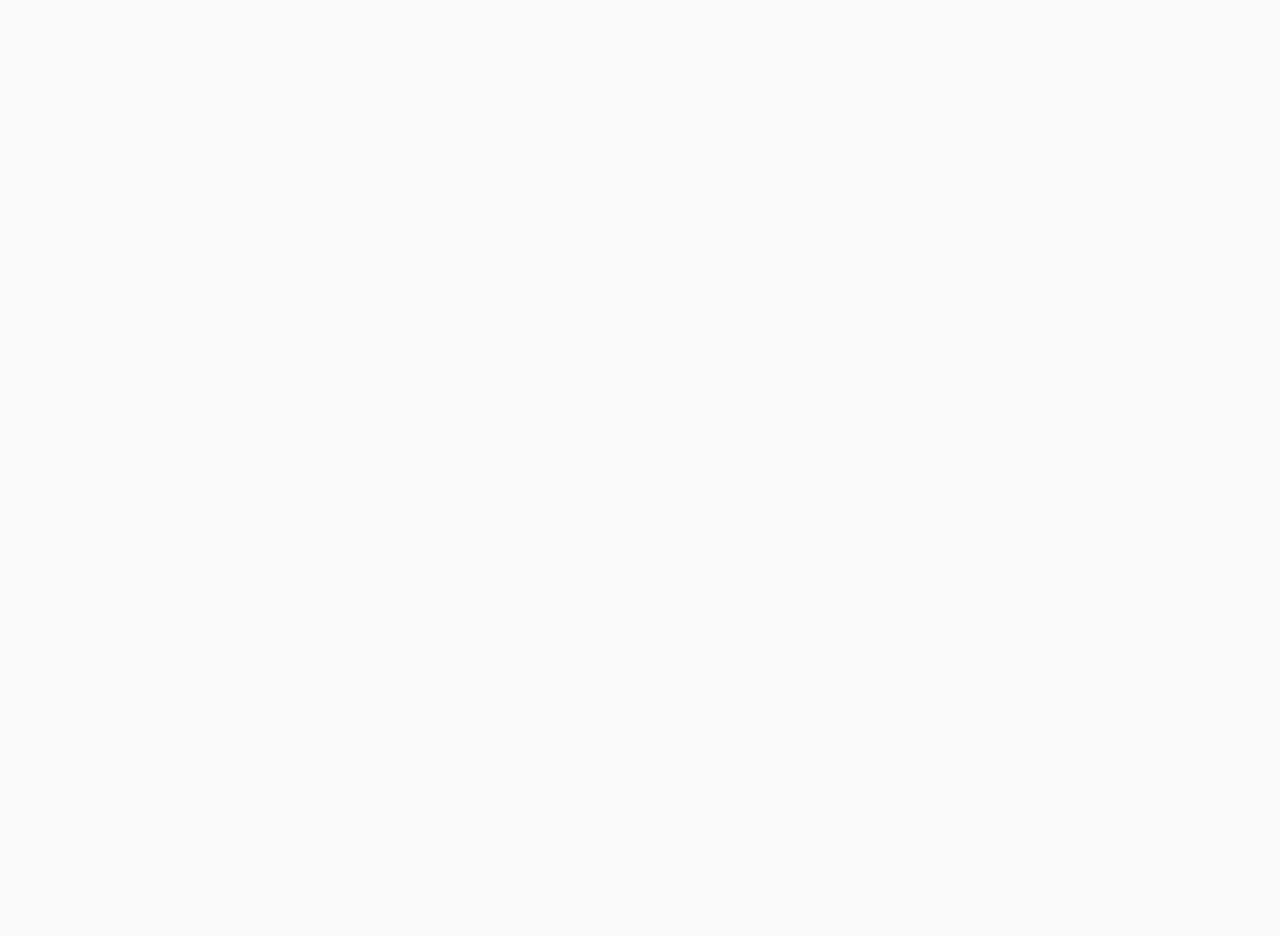
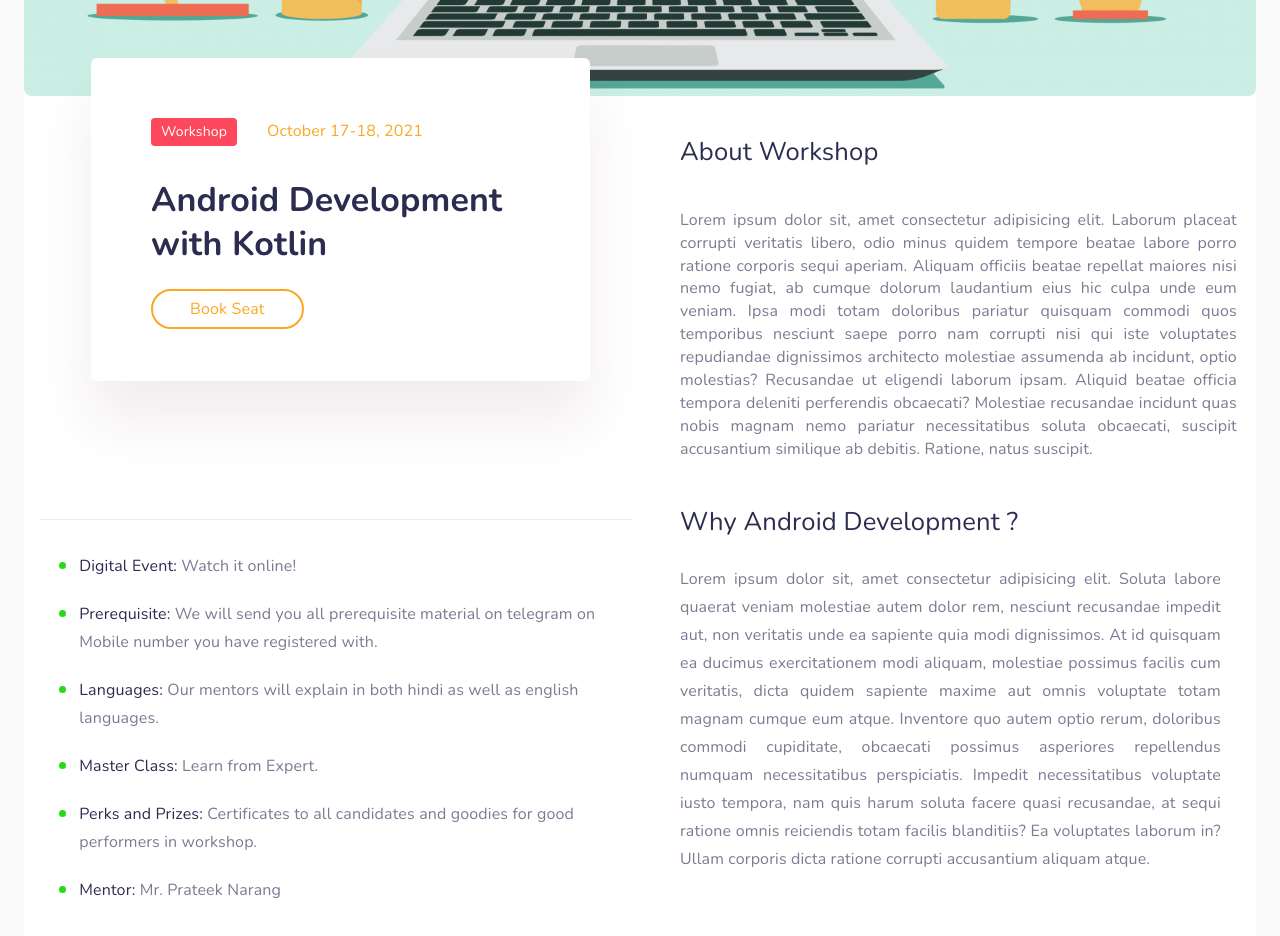
Before and after one commit to shubhtrikal/workshop-ui-2022, a Next.js app: page / in a window 1280 px wide. Shown: the part 3100-4036 px from the top of the page. Before the commit the page ends 2990 px from the top, so only its background shows below. Built offline with nearby package versions, Linux system fonts and the light colour scheme.

Commit message:
feat: workshop content

```diff
--- a/src/components/Workshops/Workshops.tsx
+++ b/src/components/Workshops/Workshops.tsx
@@ -1,4 +1,4 @@
-import { Container, Grid, Hidden } from '@material-ui/core';
+import { Container, Grid, Hidden, Typography } from '@material-ui/core';
 import React from 'react';
 
 const Workshops: React.FC = () => {
@@ -29,7 +29,7 @@ const Workshops: React.FC = () => {
                       Workshop
                     </a>
                     <a href='/#' className='date'>
-                      18 - 10 - 2021
+                      October 17-18, 2021
                     </a>
                   </div>
                 </Hidden>
@@ -37,7 +37,7 @@ const Workshops: React.FC = () => {
                 <Hidden smUp>
                   <div className='date-mob'>
                     <a href='/#' className='date'>
-                      18 - 10 - 2021
+                      October 17-18, 2021
                     </a>
                   </div>
                 </Hidden>
@@ -47,6 +47,8 @@ const Workshops: React.FC = () => {
               </div>
             </Grid>
             <Grid item xs={12} md={6}>
+              <div className='workshop-about'>
+                <h2>About Workshop</h2>
                 <p>
                   Lorem ipsum dolor sit, amet consectetur adipisicing elit.
                   Laborum placeat corrupti veritatis libero, odio minus quidem
@@ -56,14 +58,75 @@ const Workshops: React.FC = () => {
                   modi totam doloribus pariatur quisquam commodi quos temporibus
                   nesciunt saepe porro nam corrupti nisi qui iste voluptates
                   repudiandae dignissimos architecto molestiae assumenda ab
-                incidunt, optio molestias? Recusandae ut eligendi laborum ipsam.
-                Aliquid beatae officia tempora deleniti perferendis obcaecati?
-                Molestiae recusandae incidunt quas nobis magnam nemo pariatur
-                necessitatibus soluta obcaecati, suscipit accusantium similique
-                ab debitis. Ratione, natus suscipit.
+                  incidunt, optio molestias? Recusandae ut eligendi laborum
+                  ipsam. Aliquid beatae officia tempora deleniti perferendis
+                  obcaecati? Molestiae recusandae incidunt quas nobis magnam
+                  nemo pariatur necessitatibus soluta obcaecati, suscipit
+                  accusantium similique ab debitis. Ratione, natus suscipit.
                 </p>
+              </div>
             </Grid>
           </Grid>
+          <Grid
+            container
+            spacing={2}
+            justifyContent='center'
+            alignItems='center'
+            className='desc-content'
+          >
+            <Grid item xs={12} md={6}>
+              <ul className='list-unstyled'>
+                <li>
+                  <span>Digital Event:</span> Watch it online!
+                </li>
+                <li>
+                  <span>Prerequisite: </span> We will send you all prerequisite
+                  material on telegram on Mobile number you have registered
+                  with.
+                </li>
+                <li>
+                  <span>Languages:</span> Our mentors will explain in both hindi
+                  as well as english languages.
+                </li>
+                <li>
+                  <span>Master Class:</span> Learn from Expert.
+                </li>
+                <li>
+                  <span>Perks and Prizes:</span> Certificates to all candidates
+                  and goodies for good performers in workshop.
+                </li>
+                <li>
+                  <span>Mentor:</span> Mr. Prateek Narang
+                </li>
+              </ul>
+            </Grid>
+            <Grid item xs={12} md={6}>
+              <Hidden smDown>
+                <div className='desc-content-desk'>
+                  <h2>Why Android Development ?</h2>
+                  <p>
+                    Lorem ipsum dolor sit, amet consectetur adipisicing elit.
+                    Soluta labore quaerat veniam molestiae autem dolor rem,
+                    nesciunt recusandae impedit aut, non veritatis unde ea
+                    sapiente quia modi dignissimos. At id quisquam ea ducimus
+                    exercitationem modi aliquam, molestiae possimus facilis cum
+                    veritatis, dicta quidem sapiente maxime aut omnis voluptate
+                    totam magnam cumque eum atque. Inventore quo autem optio
+                    rerum, doloribus commodi cupiditate, obcaecati possimus
+                    asperiores repellendus numquam necessitatibus perspiciatis.
+                    Impedit necessitatibus voluptate iusto tempora, nam quis
+                    harum soluta facere quasi recusandae, at sequi ratione omnis
+                    reiciendis totam facilis blanditiis? Ea voluptates laborum
+                    in? Ullam corporis dicta ratione corrupti accusantium
+                    aliquam atque.
+                  </p>
+                </div>
+              </Hidden>
+            </Grid>
+          </Grid>
+          {/* <div className='workshop-desc'>
+            <div className='desc-content'></div>
+          </div> */}
         </div>
       </section>
     </Container>
--- a/src/pages/index.tsx
+++ b/src/pages/index.tsx
@@ -1,3 +1,4 @@
+import { CssBaseline } from '@material-ui/core';
 import React from 'react';
 import LandingPage from '../components/LandingPage/LandingPage';
 import Workshops from '../components/Workshops/Workshops';
@@ -5,6 +6,7 @@ import Workshops from '../components/Workshops/Workshops';
 const Home: React.FC = () => {
   return (
     <div>
+      <CssBaseline />
       <LandingPage />
       <Workshops />
       <Workshops />
--- a/src/styles.css
+++ b/src/styles.css
@@ -132,21 +132,28 @@
 }
 
 .workshop-content p {
+  color: #7b7b93;
   font-size: 1rem;
   padding: 2.4rem 1.2rem 1.2rem 2rem;
   text-align: justify;
 }
 
+.workshop-about h2 {
+  font-size: 1.6rem;
+  font-weight: 500;
+  color: #2c2c51;
+  padding: 2rem 0 0 2rem;
+}
+
 @media (max-width: 600px) {
   .workshop-content p {
-    font-size: 1rem;
+    padding: 1rem;
+  }
+  .workshop-about h2 {
     padding: 1rem;
   }
 }
-.workshop-info {
-  padding: 10px;
-  position: relative;
-}
+
 .workshop-card {
   padding: 10px 12px;
 }
@@ -155,7 +162,7 @@
   .workshop-card {
     background-color: white;
     position: absolute;
-    top: -208px;
+    top: -225px;
     left: 75px;
     width: 80%;
     z-index: 100;
@@ -164,6 +171,11 @@
     background-color: white;
     box-shadow: 0px 40px 60px 0px rgba(92, 10, 20, 0.08);
   }
+}
+
+.workshop-info {
+  padding: 10px;
+  position: relative;
 }
 
 .workshop-info .tag {
@@ -189,12 +201,72 @@
   margin-left: 30px;
   text-decoration: none;
 }
+
 .workshop-info .date-mob {
   margin: 2rem 0;
 }
+
+.workshop-info .btn {
+  padding: 7px 37px;
+}
+
 .date-mob .date {
   margin-left: 10px;
 }
-.workshop-info .btn {
-  padding: 7px 37px;
+
+.desc-content {
+  padding: 1rem;
 }
+
+.desc-content h2 {
+  font-size: 1.6rem;
+  font-weight: 500;
+  color: #2c2c51;
+  margin-bottom: 25px;
+}
+
+.desc-content p {
+  font-size: 1rem;
+  color: #7b7b93;
+  line-height: 28px;
+  font-weight: 400;
+  margin-bottom: 40px;
+  text-align: justify;
+}
+
+.desc-content-desk {
+  padding: 0rem 1.2rem 1.2rem 2rem;
+}
+
+.desc-content ul {
+  margin-bottom: 0;
+  border-top: 1px solid #ececf6;
+  padding: 0.8rem 1.2rem;
+}
+
+.desc-content ul li {
+  font-size: 16px;
+  line-height: 28px;
+  color: #7b7b93;
+  font-weight: 400;
+  position: relative;
+  padding-left: 20px;
+  margin-top: 20px;
+  list-style: none;
+}
+
+.desc-content ul li span {
+  font-weight: 500;
+  color: #2c2c51;
+}
+
+.desc-content ul li:before {
+  content: '';
+  width: 7px;
+  height: 7px;
+  border-radius: 50%;
+  background: #26da15;
+  position: absolute;
+  left: 0;
+  top: 10px;
+}
```
Lines whose indentation alone changed are shown as unchanged.
